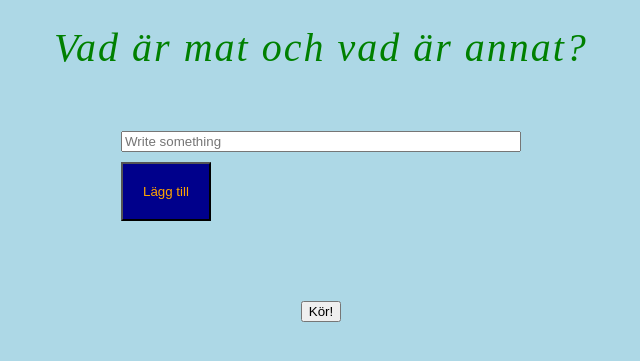
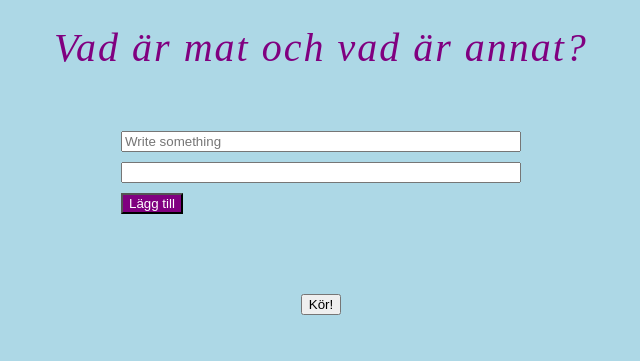
Before and after one commit to SigridWulcan/Programmeringskursen, a plain HTML site: page index.html in a window 1280 px wide. Both pictures are taken after a click on the button "Lägg till". Shown: the part 333-694 px from the top of the page, without its empty margins (319-959 px from the left). Drawn offline with nearby package versions, Linux system fonts and the light colour scheme.

Commit message:
lägga till inputfält

```diff
--- a/index.html
+++ b/index.html
@@ -16,6 +16,22 @@
       </div>
         <button class="addOption">Lägg till</button>
   </div>
+  <div class="resultSection">  </div>
   <button>Kör!</button>
+
+  <script src="https://code.jquery.com/jquery-3.3.1.min.js"></script>
+
+  <script>
+  $(function() {
+    $('.resultSection').hide()
+
+    var add_option = function () {
+      $('.inputs').append('<input></input>')
+    }
+
+  $('.addOption').click (add_option)
+     })
+
+  </script>
 </body>
 </html>
--- a/main.css
+++ b/main.css
@@ -4,7 +4,8 @@ flex-direction: column;
 justify-content: center;
 align-items: center;
 margin-top: 150px;
-background-color: lightblue;
+background-color:lightblue;
+
 font-style: italic;
 }
 
@@ -16,7 +17,7 @@ h1
   font-size: 40px;
   letter-spacing: 2px;
   margin-bottom: 0px;
-  color: green;
+  color: purple;
 }
 
 .inputSection {
@@ -36,8 +37,8 @@ input {
 
 .addOption {
 margin-top: 10px;
-color: orange;
-background-color: darkblue;
-padding: 20px;
+color: white;
+background-color: purple;
+
 
 }
```
